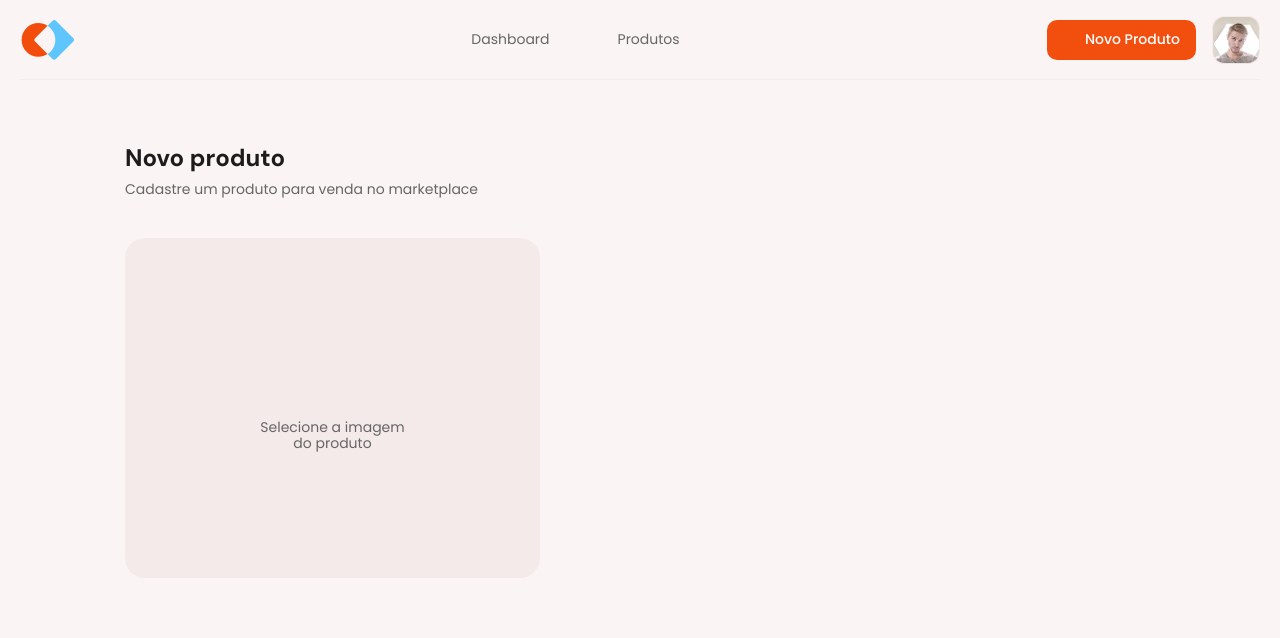
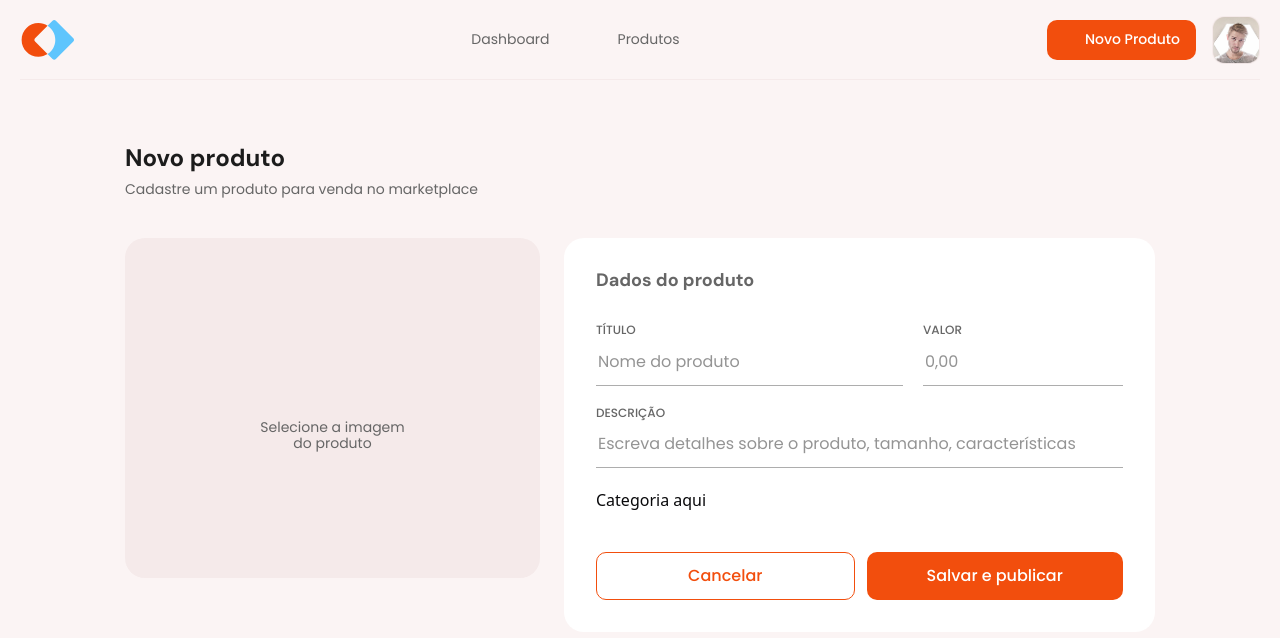
Before and after one commit to ropdias/marketplace-web, a React (Vite) app: page /product/create in a window 1280 px wide. Shown: the top 638 px of the page. Built offline with nearby package versions, Linux system fonts and the light colour scheme; some icons are missing.

Commit message:
add product create form basic layout

```diff
--- a/src/pages/app/product/product-create.tsx
+++ b/src/pages/app/product/product-create.tsx
@@ -1,5 +1,8 @@
 import { Helmet } from 'react-helmet-async'
+import { Link } from 'react-router'
 
+import { Button } from '@/components/ui/button'
+import { Input } from '@/components/ui/input'
 import { getTailwindClass } from '@/lib/tailwindUtils'
 import { cn } from '@/lib/utils'
 
@@ -18,7 +21,55 @@ export function ProductCreate() {
         </p>
       </div>
       <div className="flex-start flex gap-6">
-        <ProductImageUploader />
+        <div className="flex-shrink-0">
+          <ProductImageUploader />
+        </div>
+        <div className="flex w-full flex-col gap-8 rounded-[20px] bg-white p-8">
+          <p className={cn('text-gray-300', getTailwindClass('font-title-sm'))}>
+            Dados do produto
+          </p>
+          <form className="flex flex-col gap-10">
+            <div className="flex flex-col gap-5">
+              <div className="flex gap-5">
+                <div className="w-full">
+                  <Input
+                    id="title"
+                    placeholder="Nome do produto"
+                    labelText="Título"
+                    isFilled={false}
+                  />
+                </div>
+                <div className="w-[12.5rem] flex-shrink-0">
+                  <Input
+                    id="value"
+                    placeholder="0,00"
+                    labelText="Valor"
+                    isFilled={false}
+                  />
+                </div>
+              </div>
+              <Input
+                id="description"
+                placeholder="Escreva detalhes sobre o produto, tamanho, características"
+                labelText="Descrição"
+                isFilled={false}
+              />
+              <div>Categoria aqui</div>
+            </div>
+            <div className="flex gap-3">
+              <Button
+                asChild
+                variant="outline"
+                className="h-12 flex-1 justify-center"
+              >
+                <Link to="/">Cancelar</Link>
+              </Button>
+              <Button className="h-12 flex-1 justify-center" type="submit">
+                Salvar e publicar
+              </Button>
+            </div>
+          </form>
+        </div>
       </div>
     </>
   )
```
